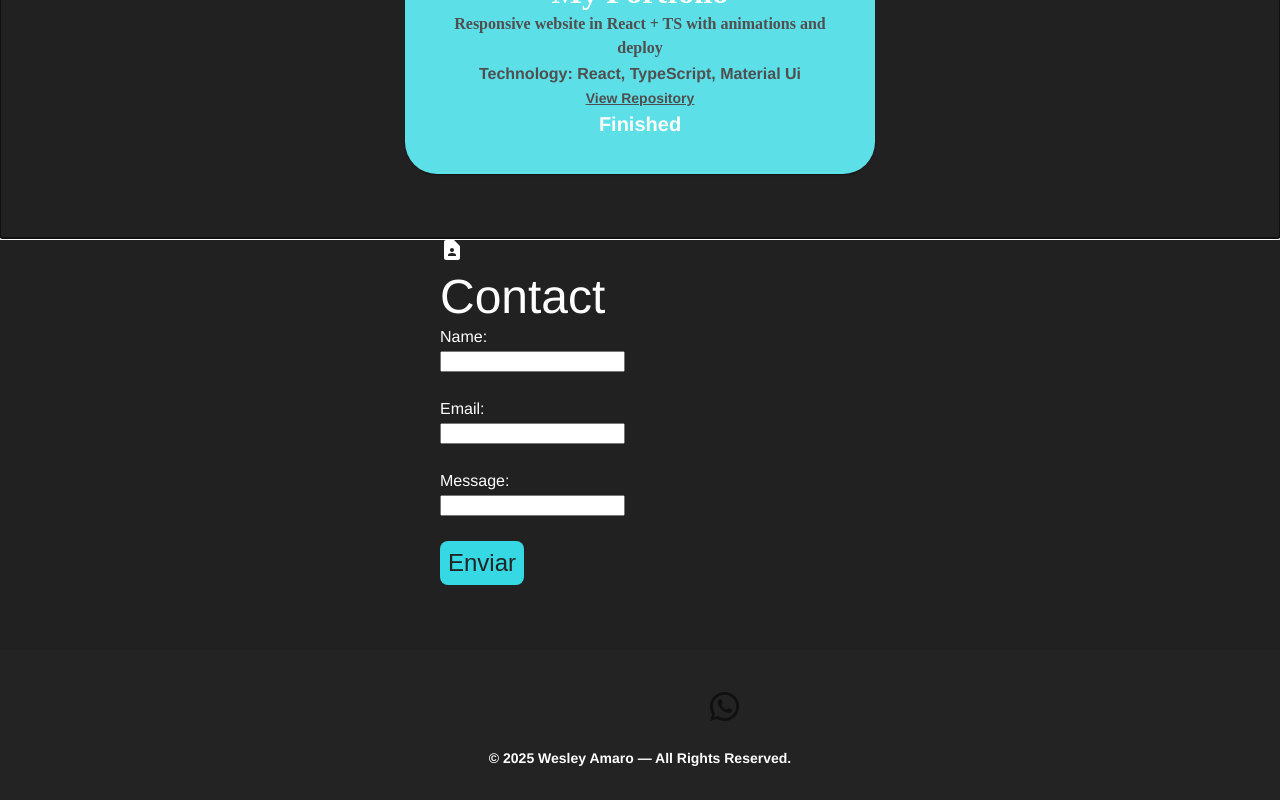
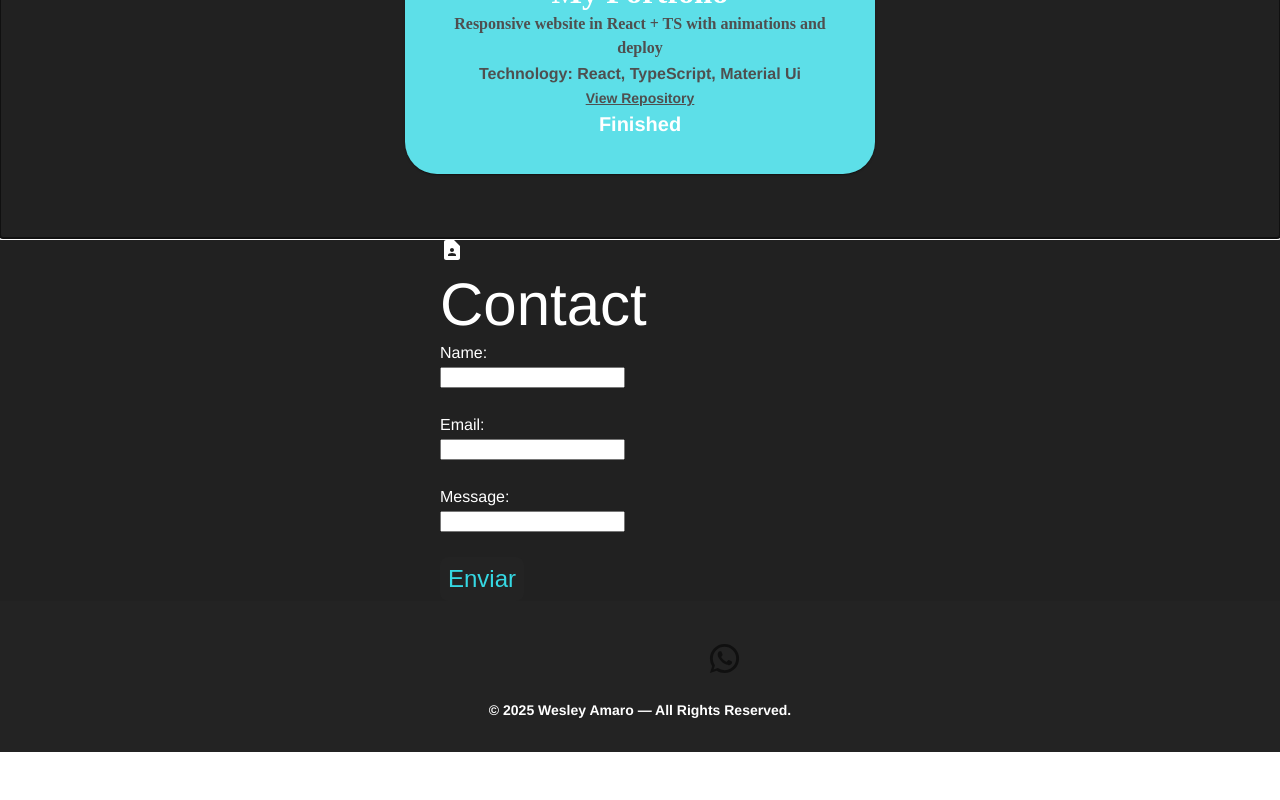
Before and after one commit to pohawesleyp/myportfolio, a React (Vite) app in the folder myportfolio-project/: page / in a window 1280 px wide. Shown: the part 3718-4518 px from the top of the page. After the commit the page ends 4470 px from the top, so only its background shows below. Built offline with nearby package versions, Linux system fonts and the light colour scheme; some icons are missing.

Commit message:
feat: create root for new form page

```diff
--- a/myportfolio-project/src/components/Form/ContactForm.tsx
+++ b/myportfolio-project/src/components/Form/ContactForm.tsx
@@ -4,13 +4,12 @@ import axios from "axios";
 import { ContactPage } from "@mui/icons-material";
 import { IconButton, Typography, Grid, Container } from "@mui/material";
 import { styled } from "@mui/material";
-import { Element } from "react-scroll";
 import theme from "../../theme";
 
 const StyledForm = styled("div")(({ theme }) => ({
   backgroundColor: theme.palette.secondary.contrastText,
   color: theme.palette.primary.contrastText,
-  paddingBottom: "4rem",
+  // paddingBottom: "4rem",
   // display: "flex",
 }));
 
@@ -77,20 +76,15 @@ const ContactForm: React.FC = () => {
 
   return (
     <>
-      <Element name="contactForm">
-        <StyledForm
-          id="contactForm"
-          tabIndex={-1}
-          aria-labelledby="about-title"
-        >
+      <StyledForm id="contactForm" tabIndex={-1} aria-labelledby="form-contact">
         <Container maxWidth="lg">
-            <Grid size={{ xs: 12, sm: 6, md: 4 }}>
+          <Grid size={{ xs: 12, md: 5 }}>
             <form
               onSubmit={handleSubmit}
               style={{ maxWidth: 400, margin: "auto" }}
             >
               <ContactPage />
-                <Typography variant="h3">Contact</Typography>
+              <Typography variant="h2">Contact</Typography>
               <label>
                 Name: <br />
                 <input
@@ -106,7 +100,7 @@ const ContactForm: React.FC = () => {
               <label>
                 Email: <br />
                 <input
-                    type="text"
+                  type="email"
                   name="email"
                   value={form.email}
                   onChange={handleChange}
@@ -131,13 +125,13 @@ const ContactForm: React.FC = () => {
                 type="submit"
                 disabled={loading}
                 sx={{
-                    backgroundColor: theme.palette.secondary.main,
-                    color: theme.palette.primary.main,
+                  backgroundColor: theme.palette.primary.main,
+                  color: theme.palette.secondary.main,
                   borderRadius: "0.5rem",
                   "&:hover": {
                     transform: "scale(1.3)",
                     transition: "transform 0.3s ease, color 0.3s ease",
-                      backgroundColor: `${theme.palette.primary.main}`,
+                    backgroundColor: theme.palette.secondary.main,
                     color: "white",
                     borderRadius: "1rem",
                     fontWeight: "bold",
@@ -161,7 +155,6 @@ const ContactForm: React.FC = () => {
           </Grid>
         </Container>
       </StyledForm>
-      </Element>
     </>
   );
 };
```
Lines whose indentation alone changed are shown as unchanged.
